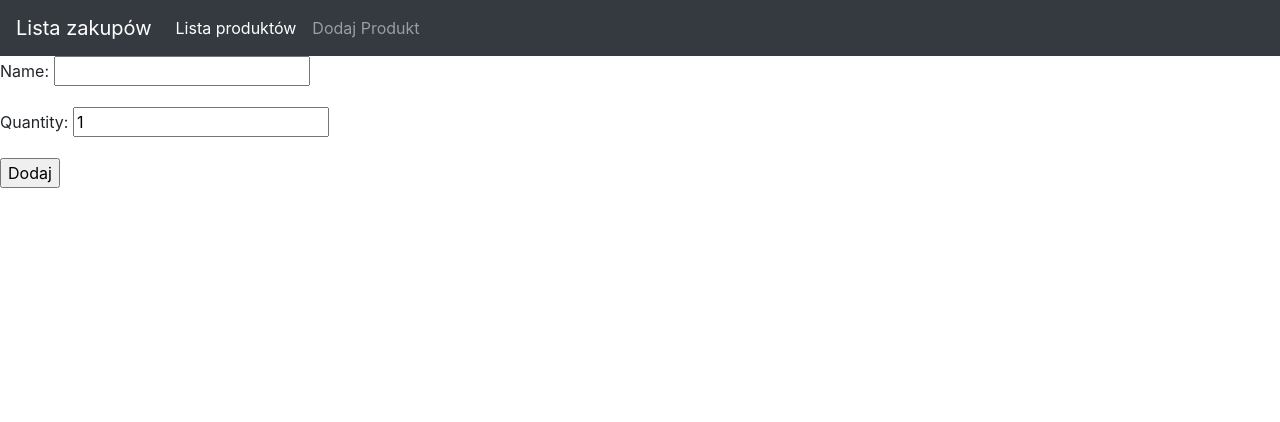
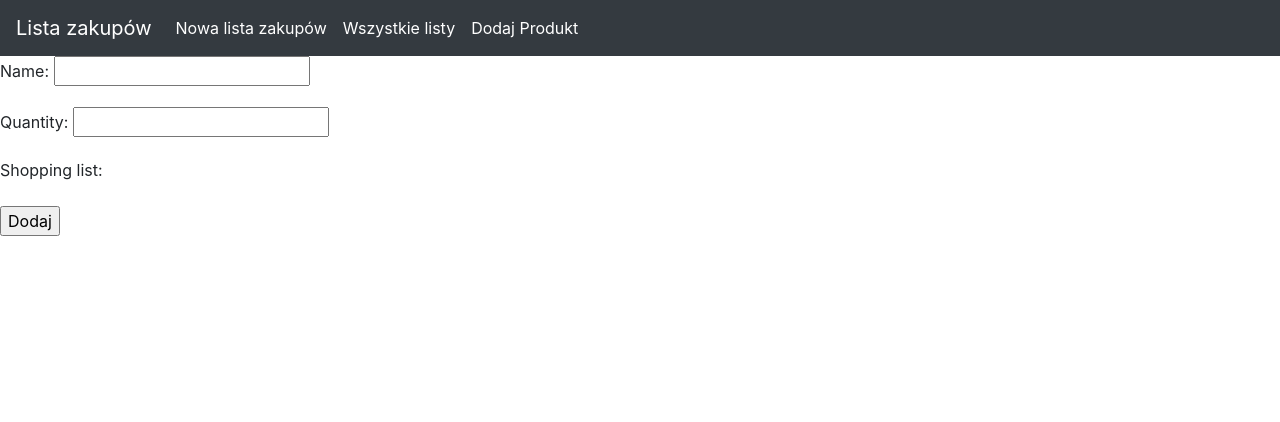
Before and after one commit to DawidSol/My_Project, a Django app: page /add_product/ in a window 1280 px wide. Shown: the top 422 px of the page. Run offline with Django 5.2, Linux system fonts and the light colour scheme; data that the repository does not hold is empty; some libraries are stand-ins or nearby versions.

Commit message:
list views and details

```diff
--- a/My_Project/My_Project/settings.py
+++ b/My_Project/My_Project/settings.py
@@ -37,7 +37,7 @@
     'django.contrib.sessions',
     'django.contrib.messages',
     'django.contrib.staticfiles',
-    'Shopping_list_app',
+    'shopping_list_app',
 ]
 
 MIDDLEWARE = [
--- a/My_Project/My_Project/urls.py
+++ b/My_Project/My_Project/urls.py
@@ -16,10 +16,14 @@
 """
 from django.contrib import admin
 from django.urls import path
-from Shopping_list_app.views import index, AddProductView
+from shopping_list_app.views import index, create_list, AddProductView, ListsView, ListDetailView, DeleteProductView
 
 urlpatterns = [
     path('admin/', admin.site.urls),
     path('', index, name='index'),
-    path('add_product/', AddProductView.as_view(), name='add_product')
+    path('create_list/', create_list, name='create_list'),
+    path('add_product/', AddProductView.as_view(), name='add_product'),
+    path('lists/', ListsView.as_view(), name='lists'),
+    path('lists/<shopping_list_id>/', ListDetailView.as_view(), name='list_details'),
+    path('delete_product/', DeleteProductView.as_view(), name='delete_product')
 ]
--- a/My_Project/Shopping_list_app/forms.py
+++ /dev/null
@@ -1,8 +0,0 @@
-from django import forms
-from .models import Product
-
-
-class ProductForm(forms.ModelForm):
-    class Meta:
-        model = Product
-        fields = '__all__'
--- a/My_Project/Shopping_list_app/models.py
+++ /dev/null
@@ -1,9 +0,0 @@
-from django.db import models
-
-
-class Product(models.Model):
-    name = models.CharField(max_length=64)
-    quantity = models.IntegerField(default=1)
-
-    def __str__(self):
-        return self.name
--- a/My_Project/Shopping_list_app/views.py
+++ /dev/null
@@ -1,21 +0,0 @@
-from django.shortcuts import render
-from django.urls import reverse_lazy
-from django.views.generic import FormView
-from Shopping_list_app.forms import ProductForm
-from Shopping_list_app.models import Product
-
-
-def index(request):
-    products = Product.objects.all()
-    return render(request, 'base.html', {'products': products})
-
-
-class AddProductView(FormView):
-    template_name = 'form.html'
-    form_class = ProductForm
-    success_url = reverse_lazy('index')
-
-    def form_valid(self, form):
-        product = form.save(commit=False)
-        product.save()
-        return super().form_valid(form)
--- /dev/null
+++ b/My_Project/shopping_list_app/forms.py
@@ -0,0 +1,14 @@
+from django import forms
+from .models import ShoppingList
+
+
+def validate_quantity(value):
+    if value < 1:
+        raise forms.ValidationError('Ilość produktu nie może być mniejsza niż 1')
+
+
+class ProductForm(forms.Form):
+    name = forms.CharField(max_length=64)
+    quantity = forms.IntegerField(validators=[validate_quantity])
+    shopping_list = forms.ModelChoiceField(queryset=ShoppingList.objects.filter(list_checked=False),
+                                           widget=forms.RadioSelect)
--- /dev/null
+++ b/My_Project/shopping_list_app/views.py
@@ -0,0 +1,52 @@
+from django.views import View
+from datetime import datetime
+from django.shortcuts import render, redirect
+from django.urls import reverse_lazy
+from django.views.generic import FormView, ListView
+from shopping_list_app.forms import ProductForm
+from shopping_list_app.models import ShoppingList, Product
+
+
+def index(request):
+    shopping_list = ShoppingList.objects.last()
+    products = Product.objects.filter(shopping_list=shopping_list)
+    return render(request, 'base.html', {'products': products})
+
+
+def create_list(request):
+    if request.method == 'GET':
+        new_list = ShoppingList()
+        new_list.add_date = datetime.now()
+        new_list.save()
+        return redirect('index')
+
+
+class AddProductView(FormView):
+    template_name = 'form.html'
+    form_class = ProductForm
+    success_url = reverse_lazy('index')
+
+    def form_valid(self, form):
+        name = form.cleaned_data['name']
+        quantity = form.cleaned_data['quantity']
+        shopping_list = form.cleaned_data['shopping_list']
+        Product.objects.create(name=name, quantity=quantity, shopping_list=shopping_list)
+        return redirect('index')
+
+
+class ListsView(ListView):
+    model = ShoppingList
+    template_name = 'lists.html'
+    context_object_name = 'lists'
+
+
+class ListDetailView(View):
+    def get(self, request, shopping_list_id):
+        shopping_list = ShoppingList.objects.get(pk=shopping_list_id)
+        products = Product.objects.filter(shopping_list=shopping_list)
+        return render(request, 'list_details.html',
+                      {'shopping_list': shopping_list, 'products': products})
+
+
+class DeleteProductView(View):
+    pass
--- a/My_Project/templates/base.html
+++ b/My_Project/templates/base.html
@@ -21,23 +21,27 @@
 </style>
 <body>
 <nav class="navbar navbar-expand-lg navbar navbar-dark bg-dark">
-  <a class="navbar-brand" href="#">Lista zakupów</a>
+  <a class="navbar-brand" href="/">Lista zakupów</a>
   <button class="navbar-toggler" type="button" data-toggle="collapse" data-target="#navbarNavAltMarkup" aria-controls="navbarNavAltMarkup" aria-expanded="false" aria-label="Toggle navigation">
     <span class="navbar-toggler-icon"></span>
   </button>
   <div class="collapse navbar-collapse" id="navbarNavAltMarkup">
     <div class="navbar-nav">
-      <a class="nav-item nav-link active" href="/">Lista produktów<span class="sr-only">(current)</span></a>
-      <a class="nav-item nav-link" href="/add_product/">Dodaj Produkt</a>
+      <a class="nav-item nav-link active" href="/create_list/">Nowa lista zakupów<span class="sr-only">(current)</span></a>
+      <a class="nav-item nav-link active" href="/lists/">Wszystkie listy</a>
+        <a class="nav-item nav-link active" href="/add_product/">Dodaj Produkt</a>
     </div>
   </div>
 </nav>
 {% block content %}
-    <ul>
+    <ul><h3>Lista zakupów:</h3>
     {% for product in products %}
-        <li><strong>{{ product }}</strong> {{ product.quantity }}x</li>
+        <li><strong>{{ product }}</strong> {{ product.quantity }}x
+        <input type="checkbox" name="checked"></li>
     {% endfor %}
     </ul>
+    <a href="/delete_product/">Usuń zaznaczone</a>
+    <a href="">Rozlicz listę</a>
 {% endblock %}
 <footer class="footer">
       <div class="container">
```
Also changed, not shown: My_Project/shopping_list_app/models.py (added, +20 -0 lines), My_Project/templates/list_details.html (added, +14 -0 lines), My_Project/templates/lists.html (added, +13 -0 lines), My_Project/shopping_list_app/__init__.py (added), My_Project/shopping_list_app/migrations/0001_initial.py (renamed from My_Project/Shopping_list_app/migrations/0001_initial.py), My_Project/shopping_list_app/migrations/0002_shoppinglist_product_shopping_list.py (added), My_Project/shopping_list_app/migrations/0003_shoppinglist_checked_date.py (added), My_Project/shopping_list_app/migrations/__init__.py (added).
